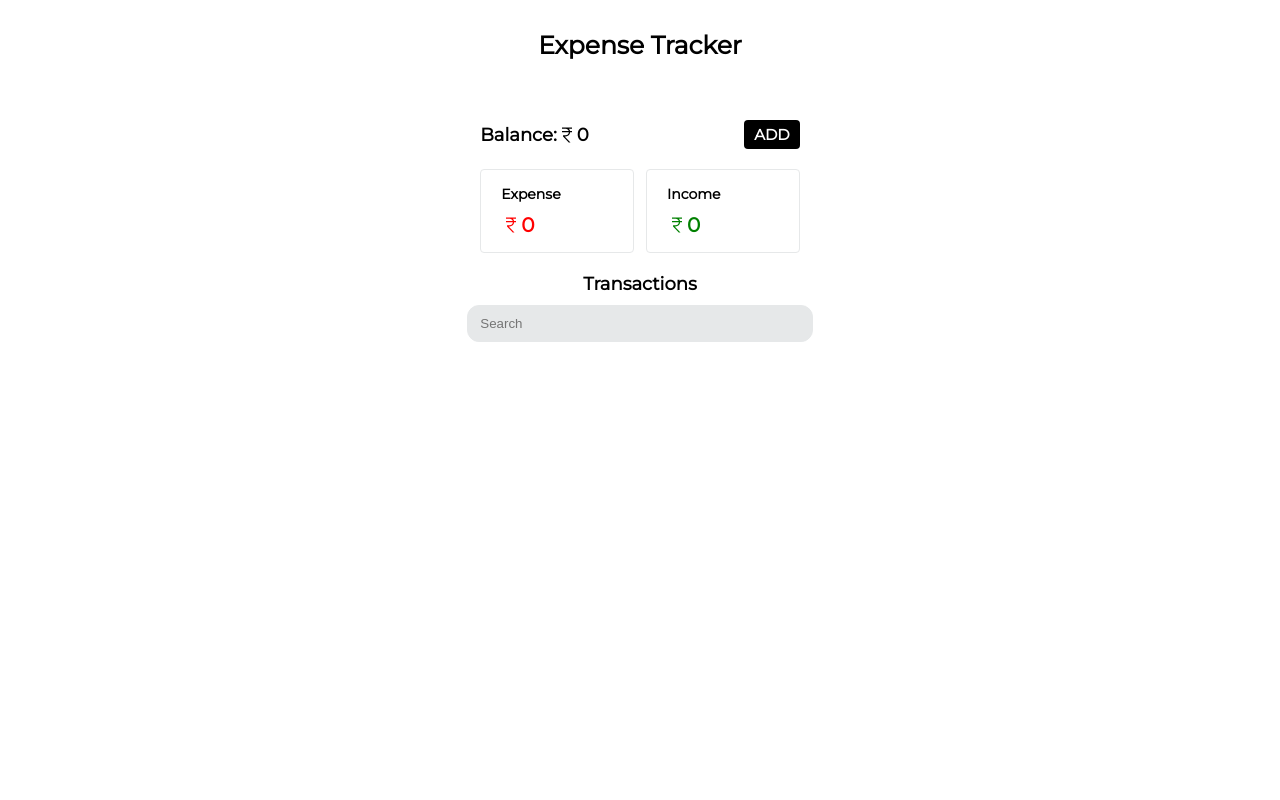
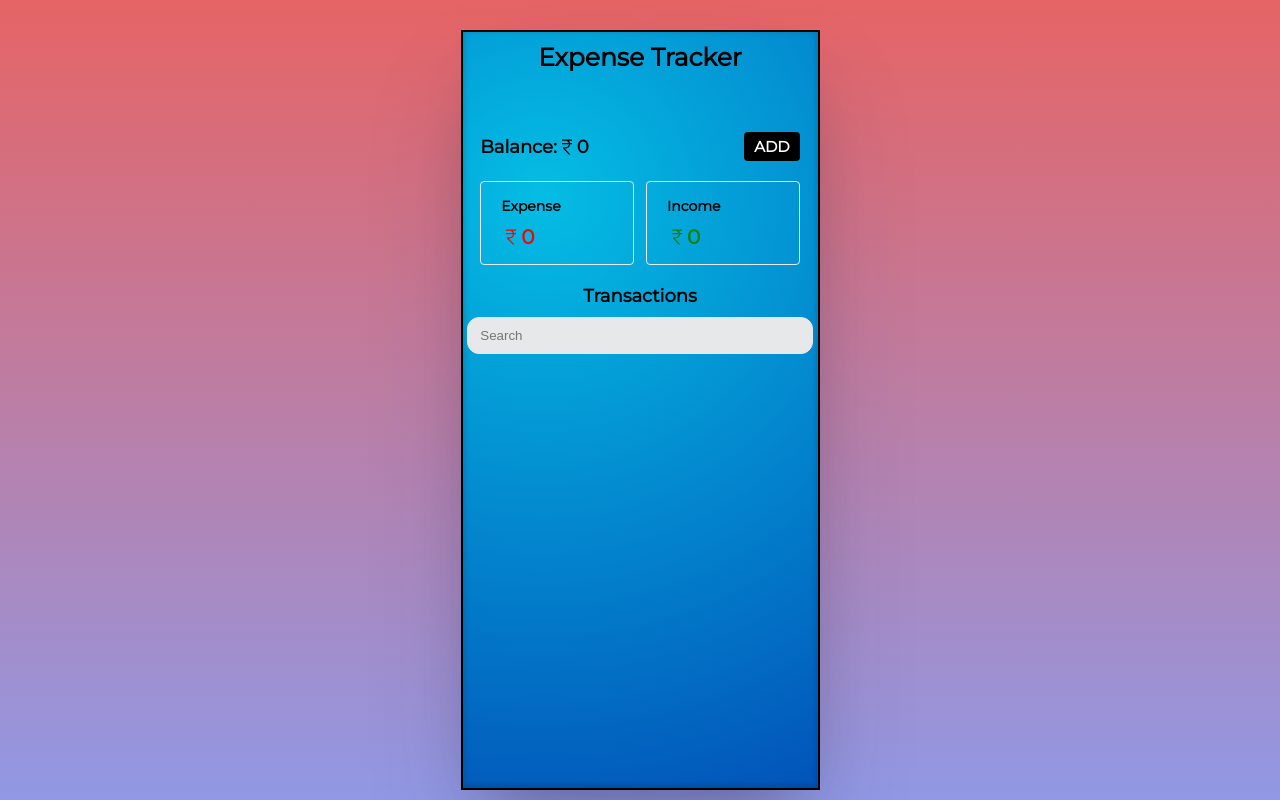
Before and after one commit to akshat-6397/React-Expense-Tracker, a React (Create React App) app: page / in a window 1280 px wide. Built offline with nearby package versions, Linux system fonts and the light colour scheme; the HTML template or start-up script is replaced by a standard one.

Commit message:
add some styling and remove some bugs

```diff
--- a/src/App.js
+++ b/src/App.js
@@ -10,11 +10,18 @@ const Container = styled.div`
   align-items: center;
   margin: 30px 0 10px;
   min-width: 355px;
+  ${'' /* background: linear-gradient(#e66465, #9198e5); */}
+  @media (min-width: 420px) {
+    border: 2px solid black;
+    padding-top: 10px;
+    background-image: radial-gradient( circle farthest-corner at 22.4% 21.7%, rgba(4,189,228,1) 0%, rgba(2,83,185,1) 100.2% );
+    box-shadow: rgba(50, 50, 93, 0.25) 0px 50px 100px -20px, rgba(0, 0, 0, 0.3) 0px 30px 60px -30px, rgba(10, 37, 64, 0.35) 0px -2px 6px 0px inset;
+  }
 `;
 
 function App() {
   return (
-    <div style = {{display:"flex", justifyContent:"center"}}>
+    <div style = {{display:"flex", justifyContent:"center", background: "linear-gradient(#e66465, #9198e5)", height:"100vh"}}>
     <Container>
       <Header>Expense Tracker</Header>
       <HomeComponent />
--- a/src/components/Transaction.js
+++ b/src/components/Transaction.js
@@ -30,7 +30,7 @@ const Transaction = (props) => {
 
   useEffect(() => {
     filteredData();
-  },[props.transaction]);
+  },[props.transaction, searchText]);
 
   const filteredData = () => {
     if (!searchText || !searchText.trim().length) {
```
